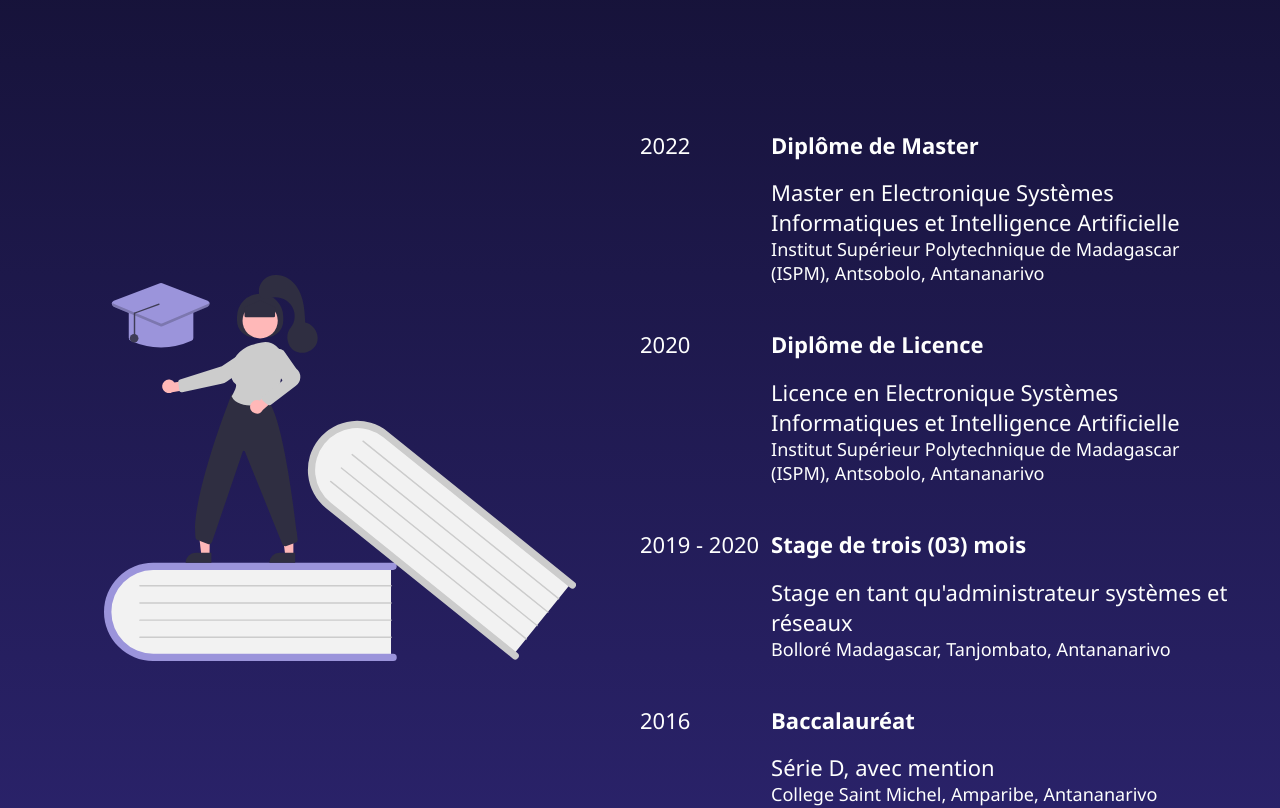
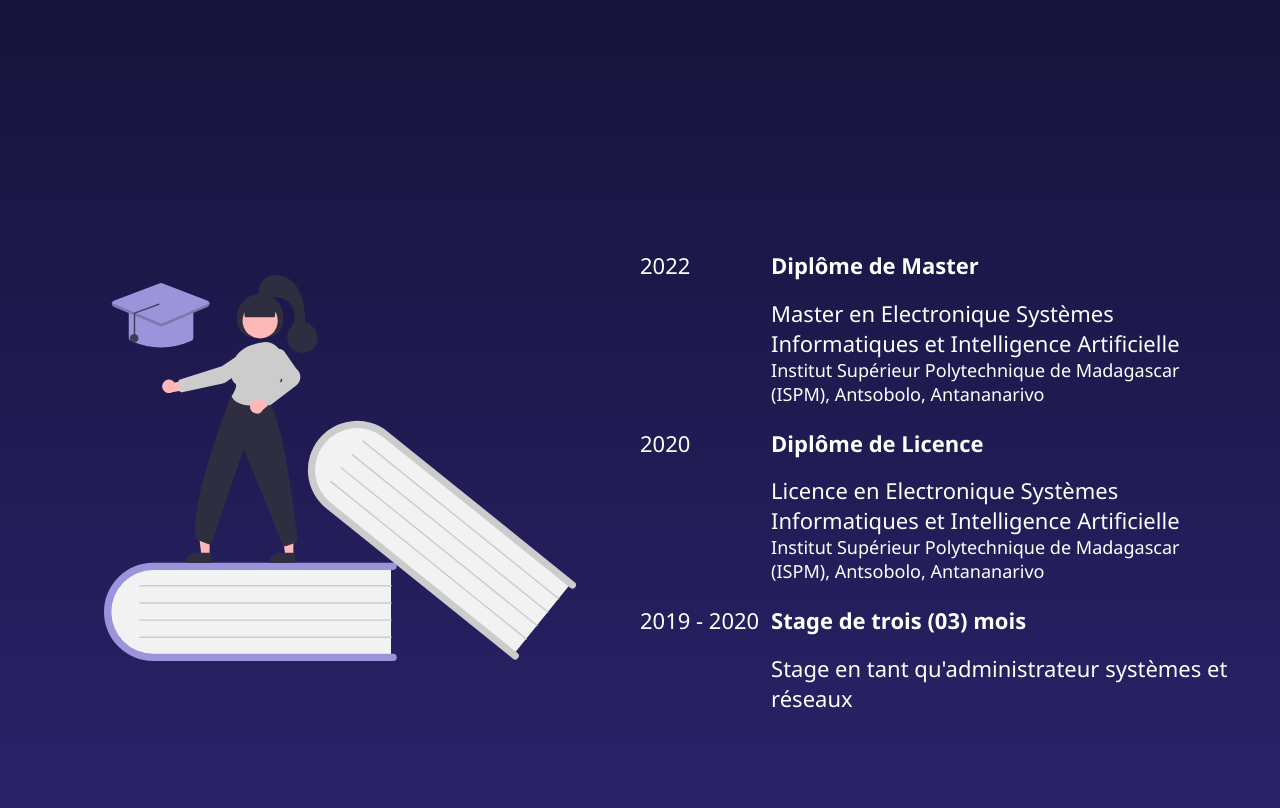
Before and after one commit to andolalaina/vuejs-portfolio, a Vue app: page / in a window 1280 px wide. Shown: the part 740-1548 px from the top of the page. Built offline with nearby package versions, Linux system fonts and the light colour scheme.

Commit message:
Added scroller component/ Wrapped overflow components in a scroller

```diff
--- a/src/App.vue
+++ b/src/App.vue
@@ -7,7 +7,9 @@
     <div class="title-3">Electronique Systèmes Informatiques et Intelligence Artificielle (ESIIA-5)</div>
   </Content>
   <Content illustrationFilename="presentation.svg" contentLink="presentation">
-    <Degree v-for="course in courses" :key="course.id" :date="course.date" :title="course.title" :course="course.description" :institution="course.institution" />
+    <Scroller width="100%" height="60vh">
+      <Degree v-for="course in courses" :key="course.id" :date="course.date" :title="course.title" :course="course.description" :institution="course.institution" />
+    </Scroller>
   </Content>
   <Content illustrationFilename="projets.svg" contentLink="projets">
 
@@ -22,13 +24,15 @@
 import Navbar from "./components/Navbar.vue"
 import Content from "./components/Content.vue"
 import Degree from "./components/Degree.vue"
+import Scroller from "./components/Scroller.vue"
 
 export default {
   name: 'App',
   components: {
     Navbar,
     Content,
-    Degree
+    Degree,
+    Scroller
   },
   data() {
     return {
--- /dev/null
+++ b/src/components/Scroller.vue
@@ -0,0 +1,40 @@
+<template>
+    <div class="scroller" :style="style">
+        <slot></slot>
+    </div>
+</template>
+
+<script>
+export default {
+    name: 'Scroller',
+    props: {
+        width: String,
+        height: String
+    },
+    computed: {
+        style() {
+            return {
+                'max-width': this.width,
+                'max-height': this.height
+            }
+        }
+    }
+}
+</script>
+
+<style scoped>
+    .scroller {
+        overflow: scroll;
+    }
+
+    ::-webkit-scrollbar {
+        width: 3px;
+        height: 0;
+        border-radius: 5px;
+    }
+
+    ::-webkit-scrollbar-thumb {
+        background: var(--primary);
+    }
+
+</style>
```
